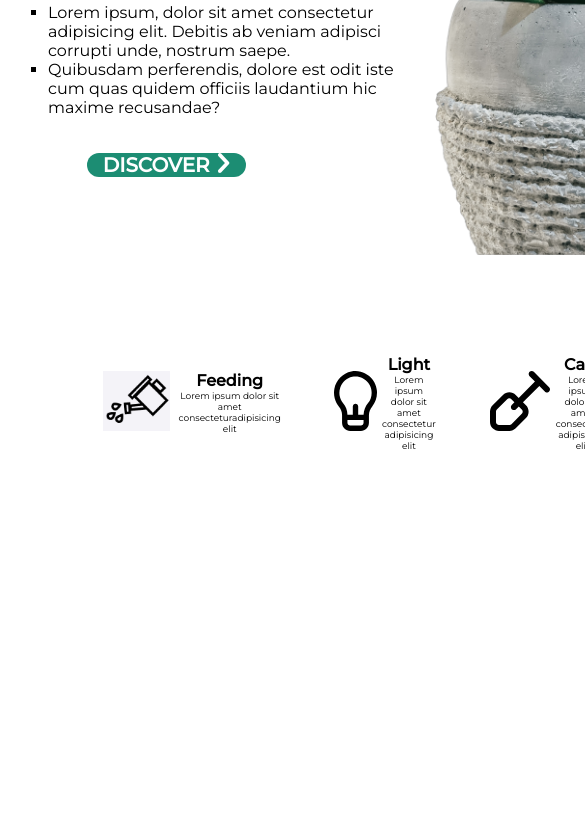
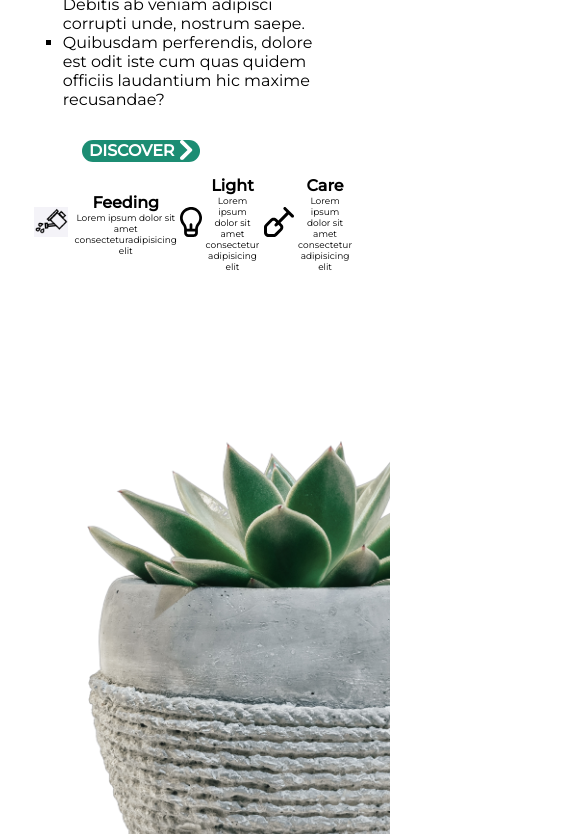
Before and after one commit to JBChandu/HTML-CSS-Project-06, a plain HTML site: page index.html in a window 390 px wide. Shown: the part 237-1071 px from the top of the page, 585 px wide, since content can reach past the window. Before the commit the page ends 860 px from the top, so only its background shows below. Drawn offline with Linux system fonts and the light colour scheme; a web font is replaced by a local one.

Commit message:
Added Mobile responsiveness

```diff
--- a/styles/style.css
+++ b/styles/style.css
@@ -176,20 +176,39 @@ body {
     grid-template-rows: 1fr 1fr;
   }
   #midWholePart12 #midWholePart121 {
-    font-size: 10px;
+    font-size: 8px;
   }
-  #midWholePart13 {
+  /* #midWholePart13 {
     margin-top: 40%;
     margin-left: 25%;
-    gap: 20%;
-  }
+  } */
 
   #imgMain {
     height: 400px;
     position: relative;
     margin-left: 10%;
   }
- #midWholePart13 .midWholePart13Parts{
+  #midWholePart13 .midWholePart13Parts {
     gap: 5%;
   }
+  #monstera {
+    font-size: 30px;
+  }
+  #feeding,
+  #light,
+  #care {
+    height: 30px;
+  }
 }
+@media only screen and (max-width: 635px) {
+  #imgMain {
+    height: 400px;
+    position: absolute;
+    margin-left: 10%;
+    top: 80%;
+  }
+  #midWholePart1,
+  #midWholePart13 {
+    margin-left: 5%;
+  }
+}
```
